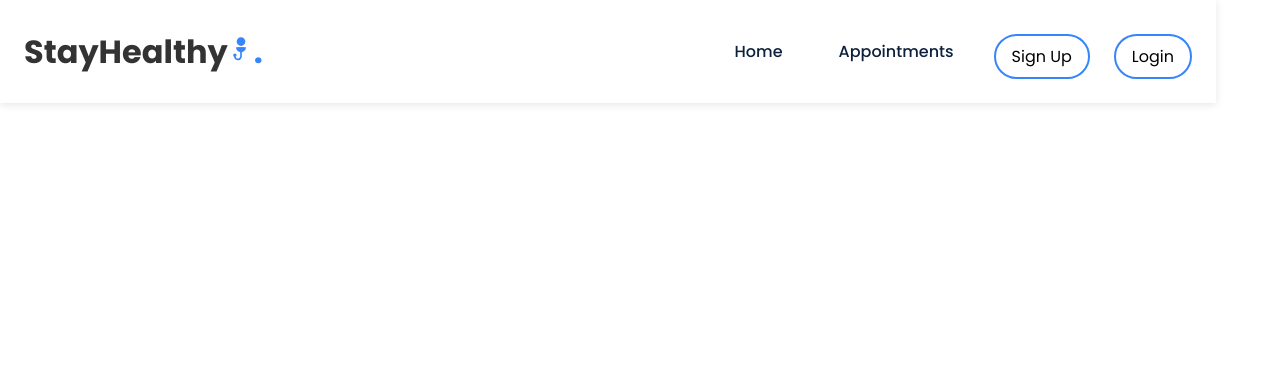
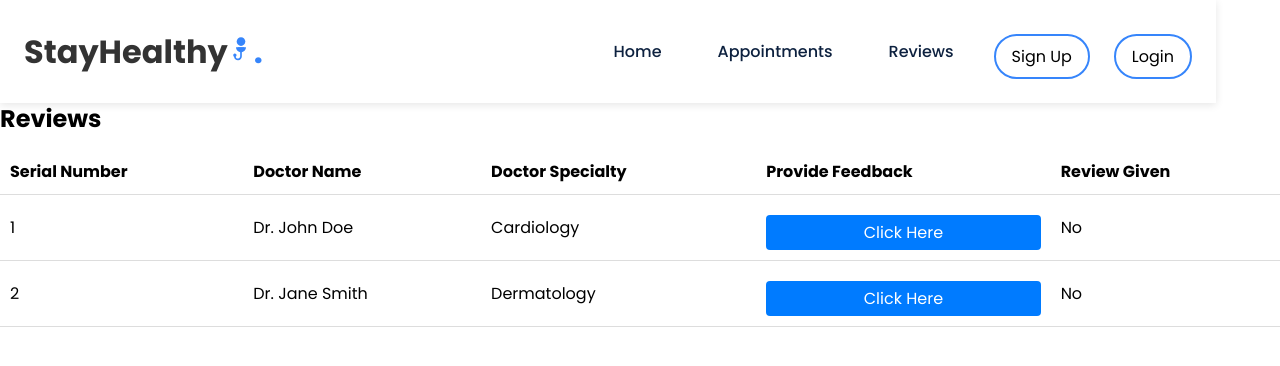
Before and after one commit to Khalid7777777777/react-med-app, a React (Create React App) app: page /reviews in a window 1280 px wide. Shown: the top 366 px of the page. Built offline with nearby package versions, Linux system fonts and the light colour scheme.

Commit message:
Reviews commit

```diff
--- a/src/App.js
+++ b/src/App.js
@@ -1,24 +1,37 @@
-import React, { useEffect } from 'react';
+import React from 'react';
+import { BrowserRouter, Routes, Route } from "react-router-dom";
+import { Navbar } from './Components/Navbar/Navbar';
+import { LandingPage } from './Components/LandingPage/LandingPage';
+import Login from './Components/Login/Login';
+import Sign_Up from './Components/Sign_Up/Sign_Up';
+import BookingConsultation from './Components/BookingConsultation';
+import ReviewForm from './Components/ReviewForm/ReviewForm';  // Import the new component
 
-import { BrowserRouter, Routes, Route } from "react-router-dom";
-
-import {Navbar} from './Components/Navbar/Navbar'
-import { LandingPage } from './Components/LandingPage/LandingPage';
-import  Login  from './Components/Login/Login';
-import  Sign_Up  from './Components/Sign_Up/Sign_Up';
-import BookingConsultation from './Components/BookingConsultation';
 function App() {
+  // Sample reviews data
+  const reviews = [
+    {
+      doctorName: 'Dr. John Doe',
+      specialty: 'Cardiology',
+      reviewGiven: false,
+    },
+    {
+      doctorName: 'Dr. Jane Smith',
+      specialty: 'Dermatology',
+      reviewGiven: false,
+    },
+  ];
 
   return (
     <div className="App">
       <BrowserRouter>
-          <Navbar/>
-
+        <Navbar />
         <Routes>
           <Route path="/" exact element={<LandingPage />} />
           <Route path="/login" element={<Login />} />
           <Route path="/sign_up" element={<Sign_Up />} />
           <Route path="/BookingConsultation" element={<BookingConsultation />} />
+          <Route path="/reviews" element={<ReviewForm reviews={reviews} />} /> {/* New route for ReviewForm */}
         </Routes>
       </BrowserRouter>
     </div>
--- a/src/Components/Navbar/Navbar.js
+++ b/src/Components/Navbar/Navbar.js
@@ -4,27 +4,21 @@ import './Navbar.css';
 
 export const Navbar = () => {
   const [isActive, setIsActive] = useState(false);
-  const navigate = useNavigate(); // Use navigate for redirection
+  const navigate = useNavigate();
 
-  // Function to handle click on menu icon
   const handleClick = () => {
     setIsActive(!isActive);
   };
 
-  // Function to handle logout
   const handleLogout = () => {
     sessionStorage.removeItem('auth-token');
     sessionStorage.removeItem('name');
     sessionStorage.removeItem('email');
     sessionStorage.removeItem('phone');
-    navigate('/login'); // Redirect to login page
-    // Optionally, you can remove the page reload as it's generally unnecessary
+    navigate('/login');
   };
 
-  // Check if the user is logged in
   const isLoggedIn = sessionStorage.getItem('auth-token') !== null;
-
-  // Get the username from email
   const email = sessionStorage.getItem('email');
   const username = email ? email.split('@')[0] : '';
 
@@ -52,34 +46,30 @@ export const Navbar = () => {
 
       <ul className={`nav__links ${isActive ? 'active' : ''}`}>
         <li className="link">
-          <NavLink
-            to="/"
-            className={({ isActive }) => isActive ? 'active' : ''} // Dynamic class name
-          >
+          <NavLink to="/" className={({ isActive }) => isActive ? 'active' : ''}>
             Home
           </NavLink>
         </li>
         <li className="link">
-          <NavLink
-            to="/appointments"
-            className={({ isActive }) => isActive ? 'active' : ''} // Dynamic class name
-          >
+          <NavLink to="/appointments" className={({ isActive }) => isActive ? 'active' : ''}>
             Appointments
+          </NavLink>
+        </li>
+        <li className="link">
+          <NavLink to="/reviews" className={({ isActive }) => isActive ? 'active' : ''}> {/* Add this link */}
+            Reviews
           </NavLink>
         </li>
         {isLoggedIn ? (
           <>
             <li className="link">
-              <span className="username">{username}</span> {/* Display username */}
+              <span className="username">{username}</span>
             </li>
             <li className="linkk">
               <button className="btn1" onClick={handleLogout}>Logout</button>
             </li>
             <li className="link">
-              <NavLink
-                to="/profile"
-                className={({ isActive }) => isActive ? 'active' : ''} // Dynamic class name
-              >
+              <NavLink to="/profile" className={({ isActive }) => isActive ? 'active' : ''}>
                 Profile
               </NavLink>
             </li>
@@ -87,18 +77,12 @@ export const Navbar = () => {
         ) : (
           <>
             <li className="linkk">
-              <NavLink
-                to="/sign_up"
-                className={({ isActive }) => isActive ? 'active' : ''} // Dynamic class name
-              >
+              <NavLink to="/sign_up" className={({ isActive }) => isActive ? 'active' : ''}>
                 <button className="btn1">Sign Up</button>
               </NavLink>
             </li>
             <li className="linkk">
-              <NavLink
-                to="/login"
-                className={({ isActive }) => isActive ? 'active' : ''} // Dynamic class name
-              >
+              <NavLink to="/login" className={({ isActive }) => isActive ? 'active' : ''}>
                 <button className="btn1">Login</button>
               </NavLink>
             </li>
--- /dev/null
+++ b/src/Components/ReviewForm/ReviewForm.css
@@ -0,0 +1,23 @@
+table {
+  width: 100%;
+  border-collapse: collapse;
+}
+
+th, td {
+  padding: 10px;
+  text-align: left;
+  border-bottom: 1px solid #ddd;
+}
+
+button {
+  background-color: #007bff;
+  color: white;
+  padding: 5px 10px;
+  border: none;
+  border-radius: 4px;
+  cursor: pointer;
+}
+
+button:hover {
+  background-color: #0056b3;
+}
--- /dev/null
+++ b/src/Components/ReviewForm/ReviewForm.js
@@ -0,0 +1,41 @@
+import React from 'react';
+import './ReviewForm.css'; // Optional: Create a CSS file for styling
+
+const ReviewForm = ({ reviews }) => {
+  const handleFeedback = (review) => {
+    // Handle feedback logic here, like redirecting to a feedback form page
+    alert(`Provide feedback for Dr. ${review.doctorName}`);
+  };
+
+  return (
+    <div>
+      <h2>Reviews</h2>
+      <table>
+        <thead>
+          <tr>
+            <th>Serial Number</th>
+            <th>Doctor Name</th>
+            <th>Doctor Specialty</th>
+            <th>Provide Feedback</th>
+            <th>Review Given</th>
+          </tr>
+        </thead>
+        <tbody>
+          {reviews.map((review, index) => (
+            <tr key={index}>
+              <td>{index + 1}</td>
+              <td>{review.doctorName}</td>
+              <td>{review.specialty}</td>
+              <td>
+                <button onClick={() => handleFeedback(review)}>Click Here</button>
+              </td>
+              <td>{review.reviewGiven ? 'Yes' : 'No'}</td>
+            </tr>
+          ))}
+        </tbody>
+      </table>
+    </div>
+  );
+};
+
+export default ReviewForm;
```
Also changed, not shown: 1 other file (tests, documents, lock files or other folders). Lines whose indentation alone changed are shown as unchanged.
